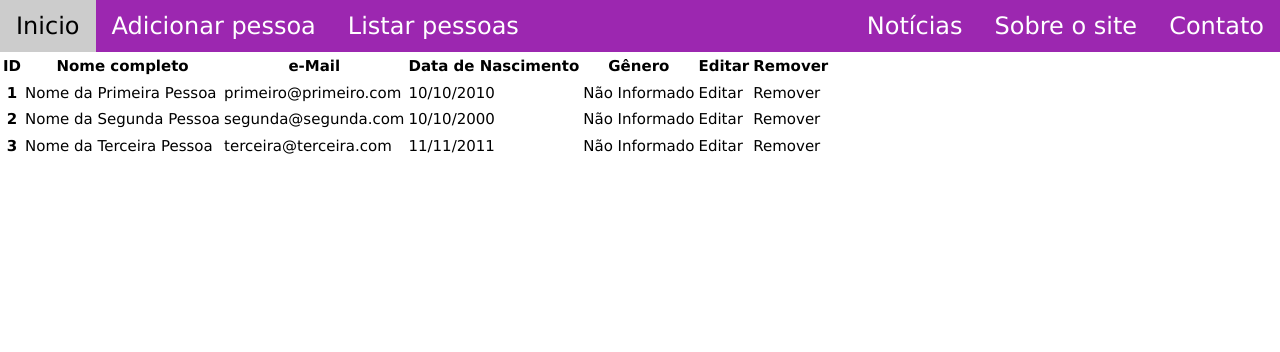
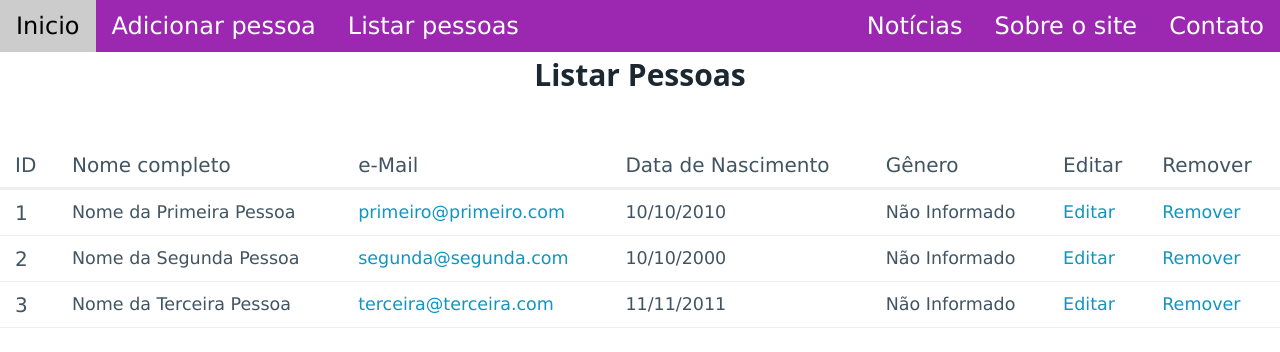
Before and after one commit to Samarasilva1304/pweb_2022.2_samaraSilva, a plain HTML site: page u1_exercicio2/listarPessoas.html in a window 1280 px wide. Drawn offline with nearby package versions, Linux system fonts and the light colour scheme.

Commit message:
Pico Css e Página Listar Pessoas

```diff
--- a/u1_exercicio2/adicionadaComSucesso.html
+++ b/u1_exercicio2/adicionadaComSucesso.html
@@ -7,6 +7,11 @@
     <title>pWeb-by samaraSilva</title>
     <link rel="stylesheet" href="https://www.w3schools.com/w3css/4/w3.css" />
     <link rel="shortcut icon" href="assets/favicon.ico" type="image/x-icon" />
+    <!-- Pico.css -->
+    <link
+      rel="stylesheet"
+      href="https://unpkg.com/@picocss/pico@latest/css/pico.min.css"
+    />
   </head>
   <body>
     <div class="w3-bar w3-purple w3-mobile w3-xlarge">
--- a/u1_exercicio2/listarPessoas.html
+++ b/u1_exercicio2/listarPessoas.html
@@ -7,6 +7,11 @@
     <title>pWeb-by samaraSilva</title>
     <link rel="stylesheet" href="https://www.w3schools.com/w3css/4/w3.css" />
     <link rel="shortcut icon" href="assets/favicon.ico" type="image/x-icon" />
+    <!-- Pico.css -->
+    <link
+      rel="stylesheet"
+      href="https://unpkg.com/@picocss/pico@latest/css/pico.min.css"
+    />
   </head>
   <body>
     <div class="w3-bar w3-purple w3-mobile w3-xlarge">
@@ -27,6 +32,7 @@
         Notícias
       </a>
     </div>
+    <h1 style="text-align: center;">Listar Pessoas</h1>
     <table>
       <thead>
         <tr>
@@ -43,29 +49,29 @@
         <tr>
           <th scope="row">1</th>
           <td>Nome da Primeira Pessoa</td>
-          <td>primeiro@primeiro.com</td>
+          <td><a href="mailto:primeiro@primeiro.com">primeiro@primeiro.com</a></td>
           <td>10/10/2010</td>
           <td>Não Informado</td>
-          <td><a href="u1_exercicio2/editar/1"></a>Editar</td>
-          <td><a href="u1_exercicio2/remove/1"></a>Remover</td>
+          <td><a href="u1_exercicio2/editar/1">Editar</a></td>
+          <td><a href="u1_exercicio2/remove/1">Remover</a></td>
         </tr>
         <tr>
           <th scope="row">2</th>
           <td>Nome da Segunda Pessoa</td>
-          <td>segunda@segunda.com</td>
+          <td><a href="mailto:segunda@segunda.com">segunda@segunda.com</a></td>
           <td>10/10/2000</td>
           <td>Não Informado</td>
-          <td><a href="u1_exercicio2/editar/2"></a>Editar</td>
-          <td><a href="u1_exercicio2/remove/2"></a>Remover</td>
+          <td><a href="u1_exercicio2/editar/2">Editar</a></td>
+          <td><a href="u1_exercicio2/remove/2">Remover</a></td>
         </tr>
         <tr>
           <th scope="row">3</th>
           <td>Nome da Terceira Pessoa</td>
-          <td>terceira@terceira.com</td>
+          <td><a href="mailto:terceira@terceira.com">terceira@terceira.com</a></td>
           <td>11/11/2011</td>
           <td>Não Informado</td>
-          <td><a href="u1_exercicio2/editar/3"></a>Editar</td>
-          <td><a href="u1_exercicio2/remove/3"></a>Remover</td>
+          <td><a href="u1_exercicio2/editar/3">Editar</a></td>
+          <td><a href="u1_exercicio2/remove/3">Remover</a></td>
         </tr>
       </tbody>
     </table>
```
Also changed, not shown: u1_exercicio2/contato.html (+5 -1 lines), u1_exercicio2/index.html (+5 -0 lines), u1_exercicio2/noticias.html (+5 -0 lines), u1_exercicio2/sobre.html (+5 -0 lines).
